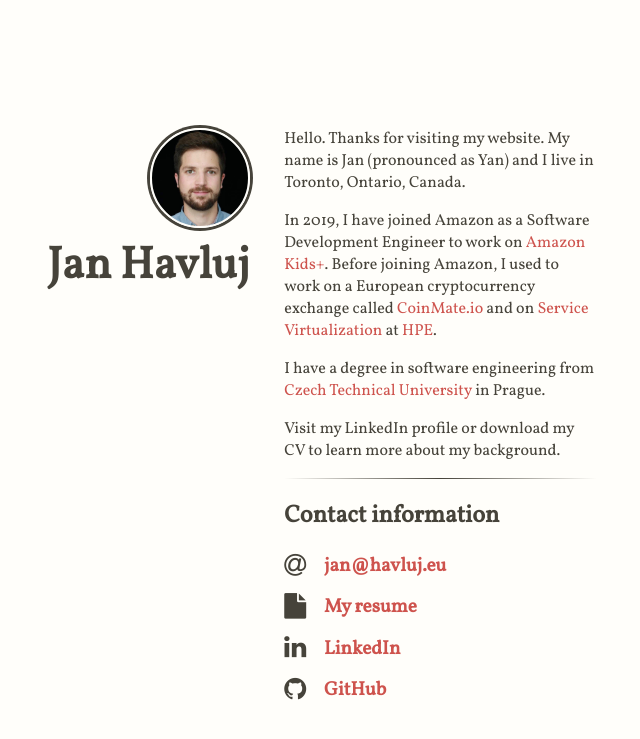
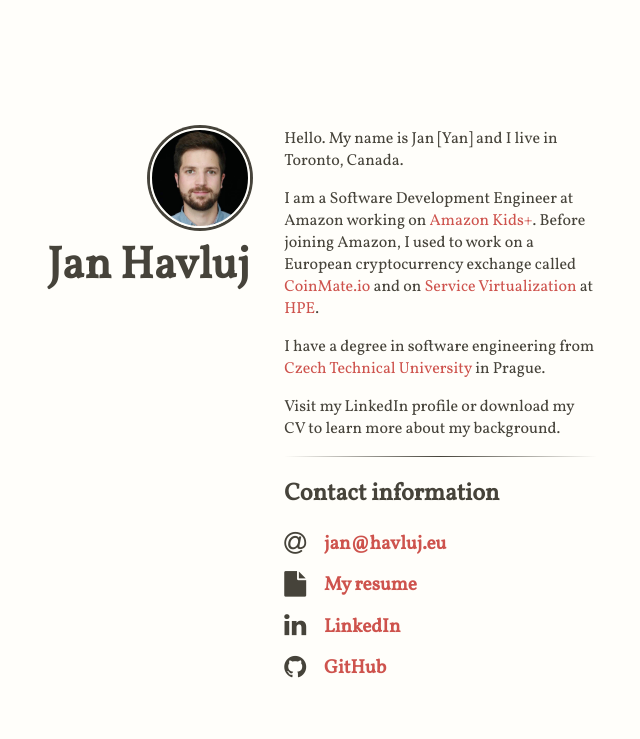
Before and after one commit to havluj/havluj.github.io, a Jekyll site: the page built from index.html, in a window 1280 px wide. Shown: the top 739 px of the page, without its empty margins (383-1023 px from the left). Built offline with Jekyll 4.4.1, drawn with Linux system fonts in a browser that asks for light colours; nearby versions of some CDN libraries.

Commit message:
Minor content update.

```diff
--- a/_includes/content.html
+++ b/_includes/content.html
@@ -1,6 +1,6 @@
-<p>Hello. Thanks for visiting my website. My name is Jan (pronounced as Yan) and I live in Toronto, Ontario, Canada.</p>
+<p>Hello. My name is Jan [Yan] and I live in Toronto, Canada.</p>
 
-<p>In 2019, I have joined Amazon as a Software Development Engineer to work on <a href="https://amazon.com/ftu/home">Amazon Kids+</a>. Before joining Amazon, I used to work on a European cryptocurrency exchange called <a href="https://coinmate.io/">CoinMate.io</a> and on <a href="https://www.microfocus.com/en-us/products/service-virtualization/overview">Service Virtualization</a> at <a href="https://www.hpe.com">HPE</a>.</p>
+<p>I am a Software Development Engineer at Amazon working on <a href="https://amazon.com/ftu/home">Amazon Kids+</a>. Before joining Amazon, I used to work on a European cryptocurrency exchange called <a href="https://coinmate.io/">CoinMate.io</a> and on <a href="https://www.microfocus.com/en-us/products/service-virtualization/overview">Service Virtualization</a> at <a href="https://www.hpe.com">HPE</a>.</p>
 
 <p>I have a degree in software engineering from <a href='https://fit.cvut.cz/en'>Czech Technical University</a> in Prague.</p>
 
```
